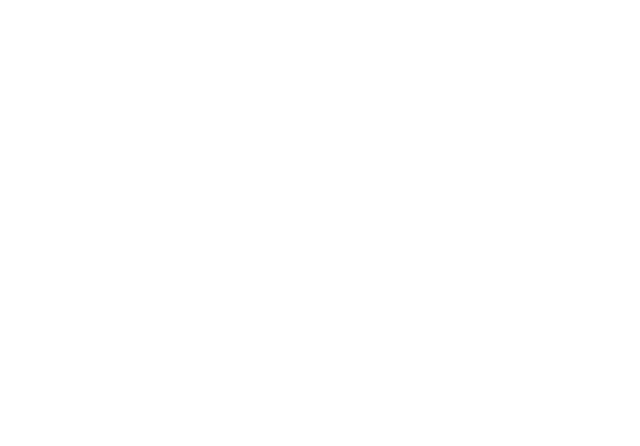
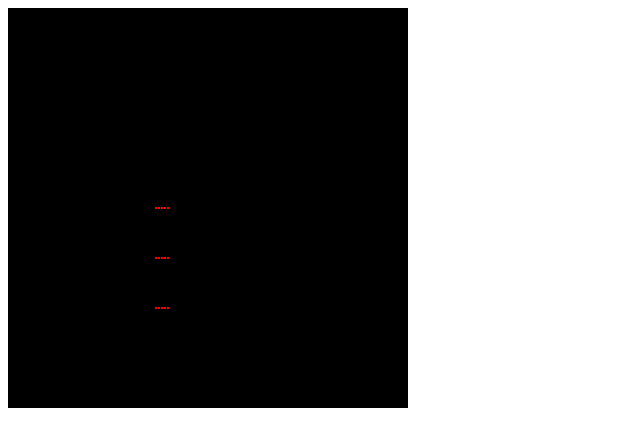
Before and after one commit to NearImba/m-snake, a plain HTML site: page game.html in a window 1280 px wide. Shown: the whole page, without its empty margins (0-640 px from the left). Drawn offline with Linux system fonts and the light colour scheme.

Commit message:
snake move!!

```diff
--- a/game.html
+++ b/game.html
@@ -2,10 +2,13 @@
 <html>
 <head lang="en">
     <meta charset="UTF-8">
-    <title>蛇蛇大作战联机版</title>
+    <title>X</title>
 </head>
 <body>
-<canvas></canvas>
+<script src="tools.js"></script>
 <script src="game.js"></script>
+<script>
+    let D = new Game()
+</script>
 </body>
 </html>
--- a/game.js
+++ b/game.js
@@ -1,21 +1,30 @@
 const initSnakeLifePoint = 100
 const perFoodGain = 5
 const pointPerBody = 20
+const R = 3
+const GameWidth = 400
+const GameHeight = 400
+const LENGHT = 400
+let GL = null
+const vertexShader = `
+    attribute vec4 a_Position;
+    void main() {
+        gl_Position = a_Position;
+        gl_PointSize = 2.0;
+    }
+`
+const fragmentShader = `
+    void main() {
+        gl_FragColor = vec4(1.0, 0.0, 0.0, 1.0);
+    }
+`
 
-class Obj {
-    constructor () {
-        //this.croods = []
-        this.x
-        this.y
-    }
+function translateXWebToGL (x) {
+    return (x - LENGHT/2)/(LENGHT/2)
 }
 
-class Pt {
-    constructor () {
-        //this.croods = []
-        this.x
-        this.y
-    }
+function translateYWebToGL (y) {
+    return (LENGHT/2 - y)/(LENGHT/2)
 }
 
 class Snake {
@@ -23,7 +32,14 @@ class Snake {
         this.speedPerSecond = 12
         this.body = []
         this.lifePoint = initSnakeLifePoint
-        this.length = Math.floor(this.lifePoint/pointPerBody)
+        this.length = 5
+
+        this.N = 1 //render a circle per N
+
+        this.directVertex = {
+            x: 1,
+            y: 0
+        } // move forward vertex
 
         let point = {
             x: startPoint.x,
@@ -31,23 +47,143 @@ class Snake {
         }
 
         for(let i = 0; i < this.length; i ++) {
-            this.body.push(new Pt(point.x, point.y))
+            this.body.unshift({
+                x: point.x + i * R,
+                y: point.y
+            })
         }
     }
 
+    updateDirectVertex (targetPoint) {
+        if(targetPoint.x === this.body[0].x && targetPoint.y === this.body[0].y) {
+            return
+        }
+
+        this.directVertex = {
+            x: targetPoint.x - this.body[0].x,
+            y: targetPoint.y - this.body[0].y
+        }
+        //console.log(this.directVertex)
+    }
+
     move () {
+        let X = this.body[0].x,
+            Y = this.body[0].y
+        let X2 = X + this.directVertex.x,
+            Y2 = Y + this.directVertex.y,
+            X1,Y1
+        let L = Math.sqrt((X2-X) * (X2 - X) + (Y2 - Y) * (Y2 - Y))
+
+
+        X1 = (X2 - X) * R / L + X
+        Y1 = (Y2 - Y) * R / L + Y
+
+        this.body.pop()
+        this.body.unshift({
+            x: X1,
+            y: Y1
+        })
+
+    }
+
+    normalPoint () {
 
     }
 }
 
-class food extends Obj {
+class Game {
+    constructor (p) {
+        this.width = GameWidth
+        this.height = GameHeight
+        this.snakes = []
+        this.initSnakesNum = 3
+        this.playerID = 1
+
+        for(let i = 0; i < this.initSnakesNum; i++) {
+            this.insertSnake()
+        }
+
+        this.initCanvas()
+        this.initHandler()
+        this.run()
+    }
+
+    run () {
+        setInterval(() => {
+            this.updateAllSnakesData()
+            this.render()
+        },300)
 
     }
 
-class body extends Obj {
+    initCanvas () {
+        this.canvas = document.createElement('canvas')
+        this.canvas.width = this.width
+        this.canvas.height = this.height
+        document.body.appendChild(this.canvas)
+        GL = this.canvas.getContext("webgl")
 
+        if(GL) {
+            initShaderFromStr(GL, vertexShader, fragmentShader)
+            GL.clearColor(0, 0, 0, 1)
+            GL.clear(GL.COLOR_BUFFER_BIT)
+            GL.drawArrays(GL.POINTS, 0 , 1)
+        }
     }
 
-class Game {
+    initHandler () {
+        let _t = this
+        function handler (e) {
+            //console.log(e)
+            this.snakes[this.playerID].updateDirectVertex({
+                x: e.clientX,
+                y: e.clientY
+            })
+        }
+        this.canvas.addEventListener('click', handler.bind(this), false)
+    }
 
+    insertSnake () {
+        this.snakes.push(new Snake({
+            x: 100,
+            y: 200 + this.snakes.length * 50
+        }))
     }
+
+    updateAllSnakesData () {
+        for(let i = 0; i < this.snakes.length; i++) {
+            this.snakes[i].move()
+        }
+    }
+
+    render () {
+        let ap = GL.getAttribLocation(GL.program, "a_Position")
+        GL.clearColor(0, 0, 0, 1);
+        GL.clear(GL.COLOR_BUFFER_BIT);
+
+        let pts = []
+
+        for(let i = 0; i < this.snakes.length; i++) {
+            for(let j = 0; j < this.snakes[i].body.length; j++) {
+                pts.push(translateXWebToGL(this.snakes[i].body[j].x))
+                pts.push(translateYWebToGL(this.snakes[i].body[j].y))
+            }
+        }
+
+        let vertexBuffer = GL.createBuffer();
+
+        GL.bindBuffer(GL.ARRAY_BUFFER, vertexBuffer)
+
+        GL.vertexAttribPointer(ap, 2, GL.FLOAT, false, 0, 0)
+
+        GL.enableVertexAttribArray(ap)
+
+        let vArray = new Float32Array(pts)
+
+        GL.bufferData(GL.ARRAY_BUFFER, vArray, GL.STATIC_DRAW)
+
+        GL.clear(GL.COLOR_BUFFER_BIT)
+
+        GL.drawArrays(GL.POINTS, 0 , pts.length/2);
+    }
+}
--- /dev/null
+++ b/tools.js
@@ -0,0 +1,106 @@
+/**
+ * Created by Near on 2015/10/7.
+ */
+(function(global){
+    function initCanvas (p) {
+        var p1 = {
+            w: 600,
+            h: 400,
+            domNode: document.body
+        }
+
+        for(var k in p) {
+            if(p[k] && p1[k]) {
+                p1[k] = p[k]
+            }
+        }
+
+        var canvas = document.createElement("canvas");
+        canvas.width = p1.w;
+        canvas.height = p1.h;
+        p1.domNode.appendChild(canvas);
+
+        var gl = canvas.getContext("webgl");
+        if(gl) {
+            return {gl: gl, domNode: canvas};
+        }else {
+            console.error("get webgl context error");
+            return null;
+        }
+
+    }
+
+    function createShaderFromStr (gl, type, sourceStr) {
+        var shader = gl.createShader(type);
+
+        gl.shaderSource(shader, sourceStr);
+
+        gl.compileShader(shader);
+
+        var compiledStatus = gl.getShaderParameter(shader, gl.COMPILE_STATUS);
+
+        if(compiledStatus) {
+            return shader;
+        } else {
+            console.error(gl.getShaderInfoLog(shader));
+            return null;
+        }
+
+    }
+
+    function createProgramFromShader (gl, vertexShader, fragmentShader) {
+        var program = gl.createProgram();
+
+        gl.attachShader(program, vertexShader);
+        gl.attachShader(program, fragmentShader);
+
+        gl.linkProgram(program);
+
+        var linkedStatus = gl.getProgramParameter(program, gl.LINK_STATUS);
+        if(linkedStatus) {
+            return program;
+        } else {
+            console.error(gl.getProgramInfoLog(program));
+            return null
+        }
+    }
+
+    function initShaderFromStr(gl, vertexSourceStr, fragmentSourceStr) {
+        var vertexShader = createShaderFromStr(gl, gl.VERTEX_SHADER, vertexSourceStr);
+        var fragmentShader = createShaderFromStr(gl, gl.FRAGMENT_SHADER, fragmentSourceStr);
+
+        if(vertexShader && fragmentShader) {
+            var program = createProgramFromShader(gl, vertexShader, fragmentShader);
+            if(program) {
+                gl.useProgram(program);
+                gl.program = program;
+                return program;
+            } else {
+                console.error("create program error")
+            }
+        } else {
+            console.error("create shader error")
+        }
+
+    }
+
+    /*
+    To do: load shader source from txt
+    function getShaderTextSource (url) {
+        var http = new XMLHttpRequest();
+        http.onreadystatechange = function () {
+
+        }
+    }
+    */
+
+    global.initCanvas = initCanvas;
+    global.initShaderFromStr = initShaderFromStr;
+
+    /* for dom operation */
+    function _id (id) {
+        return document.getElementById(id);
+    }
+
+    global._id = _id;
+})(window);
```
Lines whose indentation alone changed are shown as unchanged.
